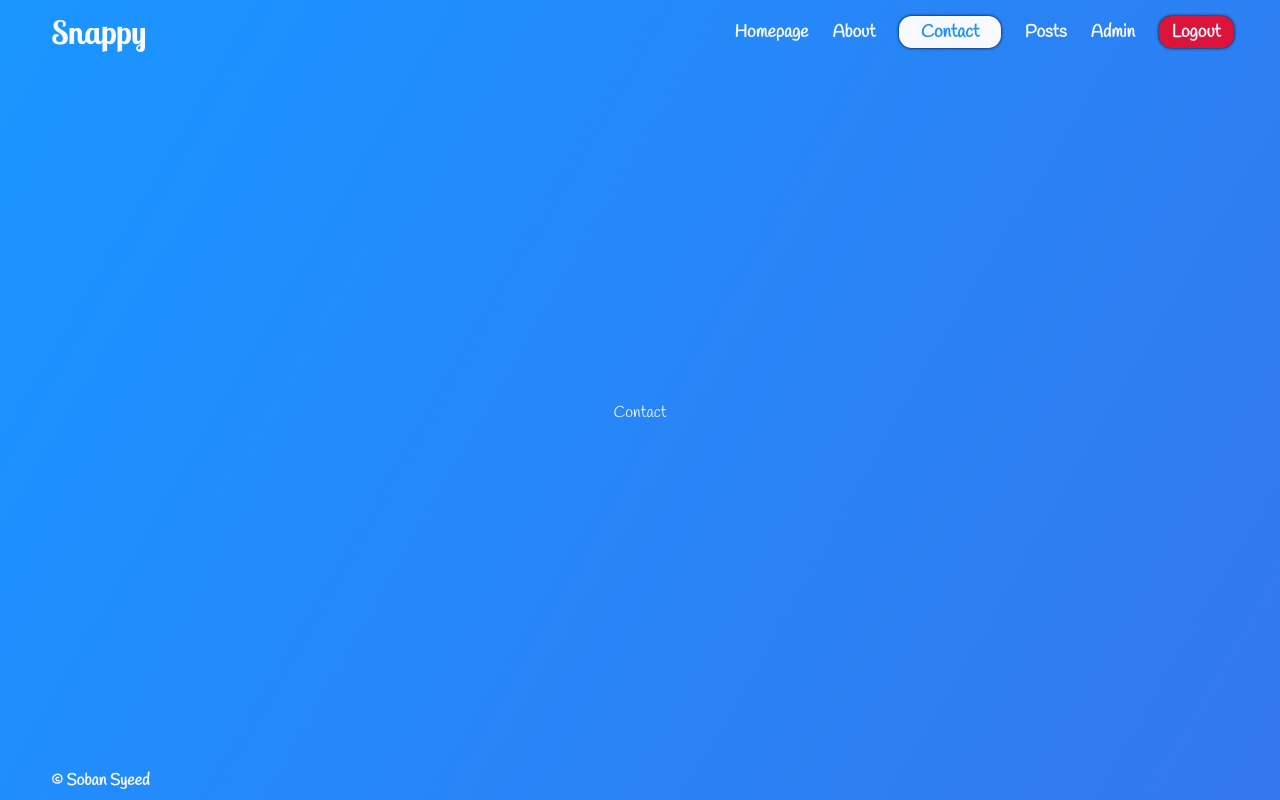
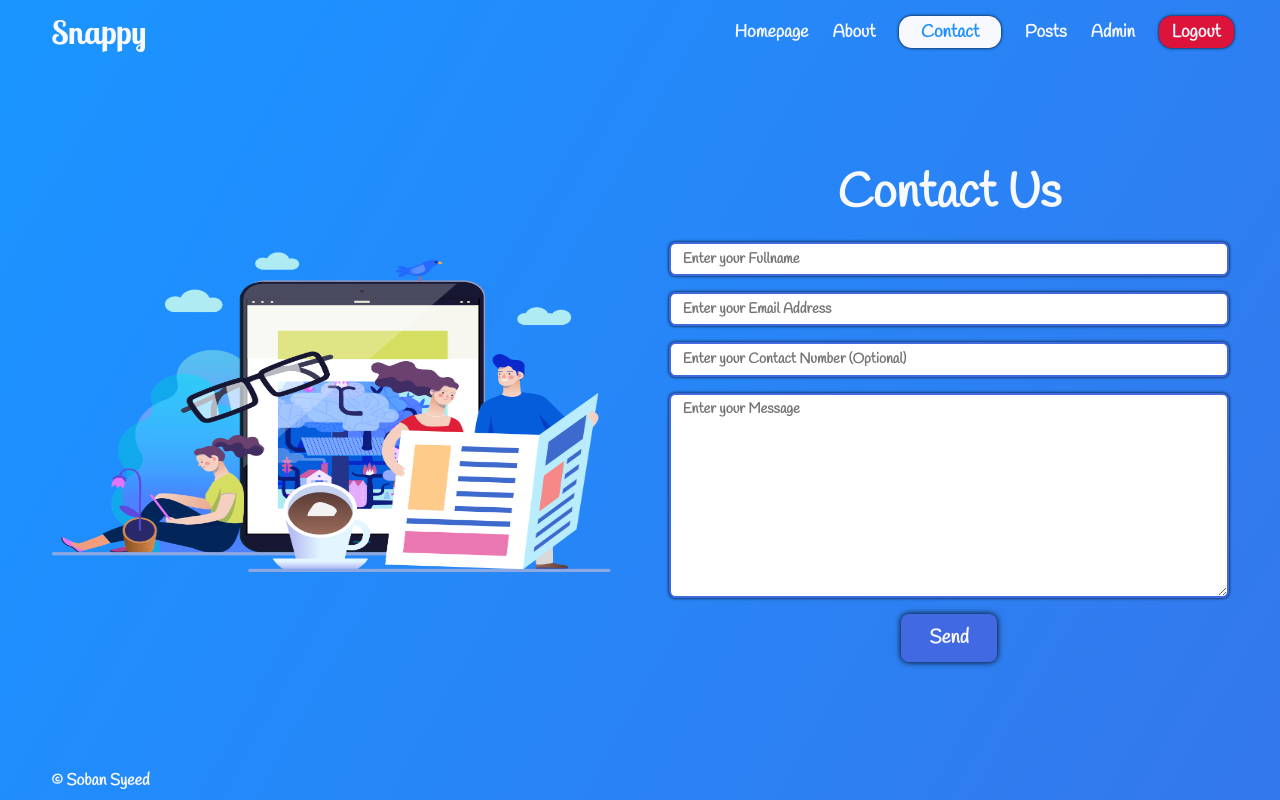
Before and after one commit to SnakyMz/Snappy, a Next.js app: page /contact in a window 1280 px wide. Built offline with nearby package versions, Linux system fonts and the light colour scheme.

Commit message:
Add contact section design

```diff
--- a/src/app/about/about.module.css
+++ b/src/app/about/about.module.css
@@ -21,7 +21,6 @@
   .imageDiv {
     display: block;
     flex: 1;
-    background-color: inherit;
     position: relative;
     min-width: 15rem;
     min-height: 20rem;
--- /dev/null
+++ b/src/app/contact/contact.module.css
@@ -0,0 +1,61 @@
+.contact {
+  display: flex;
+  justify-content: center;
+  align-items: center;
+  gap: 5%;
+}
+
+.imageDiv {
+  display: none;
+}
+
+.contactForm {
+  flex: 1;
+  display: flex;
+  flex-direction: column;
+  justify-content: center;
+  align-items: center;
+  gap: 1rem;
+}
+
+#fullnameInput,
+#emailInput,
+#telInput,
+#messageInput {
+  font-family: inherit;
+  font-size: 0.9rem;
+  font-weight: bold;
+  width: 100%;
+  padding: 1% 2%;
+  border: solid 0.15rem royalblue;
+  border-radius: 0.4rem;
+  box-shadow: 0 0 0.2rem black;
+}
+
+#submitBtn {
+  cursor: pointer;
+  background-color: royalblue;
+  color: ghostwhite;
+  border: none;
+  border-radius: 0.5rem;
+  font-family: inherit;
+  font-size: 1.2rem;
+  font-weight: bold;
+  padding: 2% 5%;
+  box-shadow: 0 0 0.4rem black;
+  transition: all 0.5s ease-in-out;
+}
+
+#submitBtn:hover {
+  background-color: lawngreen;
+}
+
+@media screen and (min-width: 768px) {
+  .imageDiv {
+    display: block;
+    position: relative;
+    flex: 1;
+    min-height: 20rem;
+    min-width: 15rem;
+  }
+}
--- a/src/app/contact/page.js
+++ b/src/app/contact/page.js
@@ -1,5 +1,20 @@
+import Image from "next/image";
+import styles from "./contact.module.css";
+
 export default function Contact() {
   return (
-    <section>Contact</section>
+    <section className={styles.contact}>
+      <div className={styles.imageDiv}>
+        <Image src="/contact.png" alt="Contact us" fill />
+      </div>
+      <form action="" className={styles.contactForm}>
+        <h1>Contact Us</h1>
+        <input type="text" name="fullname" placeholder="Enter your Fullname" id={styles.fullnameInput} required />
+        <input type="email" name="email" placeholder="Enter your Email Address" id={styles.emailInput} required />
+        <input type="tel" name="tel" placeholder="Enter your Contact Number (Optional)" pattern="[+]{1}[0-9]{11,14}" id={styles.telInput} />
+        <textarea name="message" cols="30" rows="10" placeholder="Enter your Message" id={styles.messageInput} required />
+        <button type="submit" id={styles.submitBtn}>Send</button>
+      </form>
+    </section>
   )
 }
```
Also changed, not shown: public/contact.png (added).
